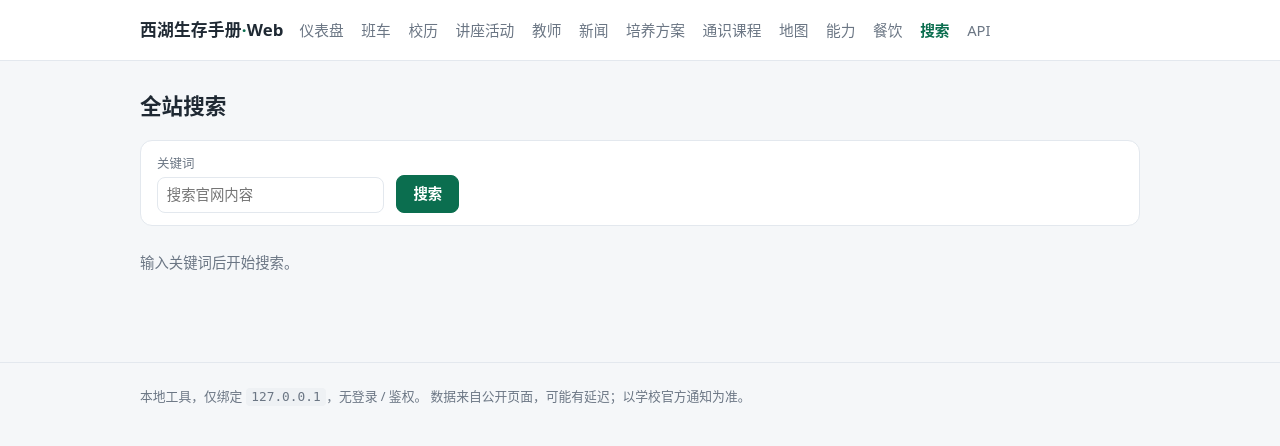
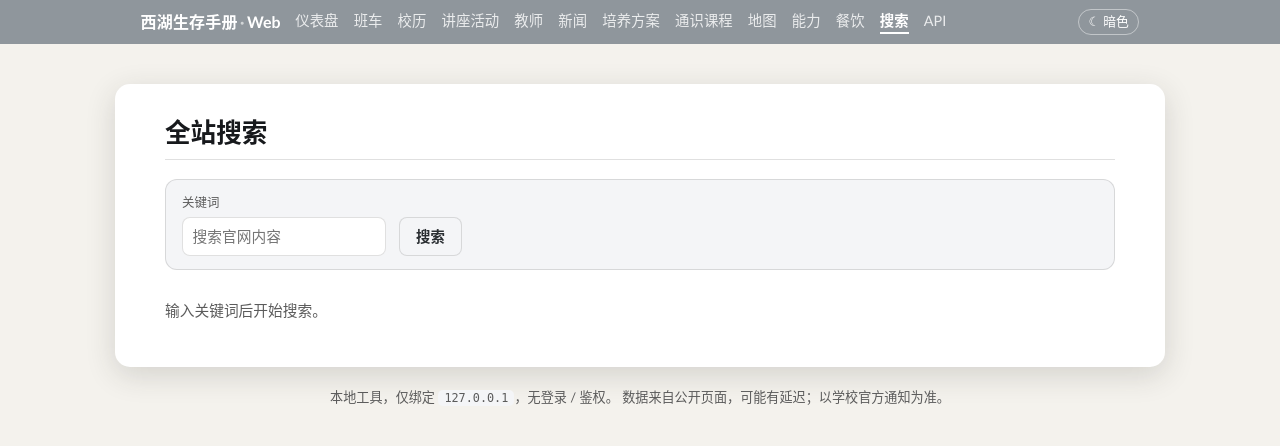
Before and after one commit to yizhang-dream/westlake_survival, a Flask app: page /search in a window 1280 px wide. Shown: the top 446 px of the page. Run offline with Flask 3, Linux system fonts and the light colour scheme.

Commit message:
style(webui): 按 xiuyuliang.cn 学术主页风格重做外壳
参考页（修宇亮主页）的设计要点落地为共享外壳：
- 暖纸底 #f4f2ed + 白色内容卡（1050px、15px 圆角、柔和阴影）
- 标题带下边框、正文 muted、链接蓝 #1465a8、悬停下划线偏移 3px
- 顶部窄灰导航带（navbar-bg/navbar-text），活动项下划线
- 明暗双主题：<head> 内联防闪白 + cookies/localStorage 记忆 + 右上切换按钮
- 长列表改细线分隔（.cap-item），按钮改中性色，避免灰卡堆叠
- 移动端：导航单行横向滚动，卡片边距收紧
- e2e 增一例：7 个页面共用新外壳（主题切换/内容卡/暖纸令牌）

```diff
--- a/src/westlake_survival/webui/templates/base.html
+++ b/src/westlake_survival/webui/templates/base.html
@@ -1,129 +1,194 @@
 <!doctype html>
-<html lang="zh-CN">
+<html lang="zh-CN" data-theme="light">
 <head>
 <meta charset="utf-8">
 <meta name="viewport" content="width=device-width, initial-scale=1">
 <title>{% block title %}西湖生存手册{% endblock %}</title>
+<script>
+  // 首帧前定主题，避免闪白。参考页同样在 <head> 内联设置。
+  (function () {
+    try {
+      var saved = localStorage.getItem('wl-theme');
+      var dark = saved ? saved === 'dark'
+        : window.matchMedia('(prefers-color-scheme: dark)').matches;
+      document.documentElement.dataset.theme = dark ? 'dark' : 'light';
+    } catch (e) { /* 隐私模式下忽略 */ }
+  })();
+</script>
 <style>
+  /* 设计参考：xiuyuliang.cn 的学术主页——暖纸底、白色内容卡、细边框、
+     衬线感标题、蓝色链接、克制阴影。变量名沿用模板既有约定（--card 等）。 */
   :root {
-    --bg: #f5f7f9;
+    color-scheme: light;
+    --bg: #f4f2ed;
     --card: #ffffff;
-    --ink: #1f2933;
-    --muted: #6b7684;
-    --line: #e3e8ee;
-    --accent: #0b6e4f;
-    --accent-soft: #e6f2ee;
-    --warn: #b45309;
-    --warn-soft: #fdf3e3;
-    --radius: 12px;
+    --surface-2: #f4f5f7;
+    --ink: #2b2f33;
+    --heading: #17191c;
+    --muted: #5b5b5b;
+    --line: rgba(40, 40, 40, 0.14);
+    --link: #1465a8;
+    --accent: #a52a2a;
+    --accent-soft: #dde8fc;
+    --warn: #8a6417;
+    --warn-soft: #faf3cf;
+    --shadow: rgba(45, 42, 38, 0.16);
+    --navbar-bg: #8f969c;
+    --navbar-text: #ffffff;
+    --radius: 15px;
+  }
+  [data-theme="dark"] {
+    color-scheme: dark;
+    --bg: #101214;
+    --card: #1b1e23;
+    --surface-2: #24272d;
+    --ink: #d8d5cf;
+    --heading: #edeae4;
+    --muted: #a09b93;
+    --line: rgba(255, 255, 255, 0.14);
+    --link: #7db5e8;
+    --accent: #de9572;
+    --accent-soft: #2c3850;
+    --warn: #e2b13c;
+    --warn-soft: #423a1d;
+    --shadow: rgba(0, 0, 0, 0.5);
+    --navbar-bg: #22262b;
+    --navbar-text: #e8e6e1;
   }
   * { box-sizing: border-box; }
   body {
     margin: 0;
     background: var(--bg);
     color: var(--ink);
-    font-family: system-ui, -apple-system, "Segoe UI", "PingFang SC",
+    font-family: Optima, "Segoe UI", system-ui, -apple-system, "PingFang SC",
       "Microsoft YaHei", "Noto Sans CJK SC", sans-serif;
-    line-height: 1.55;
-    font-size: 15px;
+    font-size: 16px;
+    line-height: 1.62;
   }
-  a { color: var(--accent); text-decoration: none; }
-  a:hover { text-decoration: underline; }
-  header.topbar {
-    background: var(--card);
-    border-bottom: 1px solid var(--line);
+  a { color: var(--link); text-decoration: none; }
+  a:hover { text-decoration: underline; text-underline-offset: 3px; }
+
+  /* 顶部导航：窄灰带，白字，与参考页一致 */
+  header.topbar { background: var(--navbar-bg); color: var(--navbar-text); }
+  .topbar .wrap {
+    max-width: 1050px; margin: 0 auto; padding: .55rem 1.6rem;
+    display: flex; flex-wrap: wrap; align-items: center; gap: .9rem;
   }
-  .wrap { max-width: 1040px; margin: 0 auto; padding: 0 1.25rem; }
-  .topbar .wrap {
-    display: flex; flex-wrap: wrap; align-items: center; gap: 1rem;
-    height: 60px;
+  .brand { font-weight: 700; letter-spacing: .01em; color: var(--navbar-text); }
+  .brand .dot { opacity: .6; padding: 0 .15rem; }
+  nav.main { display: flex; flex-wrap: wrap; gap: .95rem; flex: 1; }
+  nav.main a { color: var(--navbar-text); opacity: .82; font-size: .9rem; }
+  nav.main a:hover { opacity: 1; text-decoration: none; border-bottom: 1px solid currentColor; }
+  nav.main a.active { opacity: 1; font-weight: 600; border-bottom: 2px solid currentColor; }
+  #themeToggle {
+    font: inherit; font-size: .8rem; cursor: pointer; color: var(--navbar-text);
+    background: transparent; border: 1px solid rgba(255, 255, 255, .45);
+    border-radius: 999px; padding: .1rem .6rem;
   }
-  .brand { font-weight: 700; font-size: 1.05rem; letter-spacing: .01em; }
-  .brand .dot { color: var(--accent); }
-  nav.main { display: flex; gap: 1.1rem; }
-  nav.main a { color: var(--muted); font-size: .92rem; }
-  nav.main a.active { color: var(--accent); font-weight: 600; }
-  main { padding: 1.75rem 0 3rem; }
-  h1.page { font-size: 1.35rem; margin: 0 0 1.1rem; }
+
+  /* 内容卡：暖纸底上的一张白纸 */
+  main { padding: 20px 0 0; }
+  .wrap.sheet {
+    max-width: 1050px; margin: 20px auto; padding: 25px 50px 35px;
+    background: var(--card); border-radius: var(--radius);
+    box-shadow: 0 8px 30px var(--shadow);
+  }
+  h1.page {
+    font-size: 1.6rem; margin: .2rem 0 1.2rem; color: var(--heading);
+    padding-bottom: 6px; border-bottom: 1px solid var(--line); font-weight: 700;
+  }
   h2.section {
-    font-size: 1rem; margin: 1.75rem 0 .75rem; color: var(--muted);
-    font-weight: 600; letter-spacing: .02em;
+    font-size: 1.18rem; margin: 1.9rem 0 .8rem; color: var(--heading);
+    font-weight: 700;
   }
+  h3.section { font-size: 1.02rem; margin: 1.3rem 0 .5rem; color: var(--heading); }
+  p { color: var(--muted); }
   .grid { display: grid; gap: .9rem; }
   .grid.cols-4 { grid-template-columns: repeat(auto-fill, minmax(210px, 1fr)); }
   .grid.cols-2 { grid-template-columns: repeat(auto-fill, minmax(320px, 1fr)); }
   .card {
-    background: var(--card); border: 1px solid var(--line);
-    border-radius: var(--radius); padding: 1rem 1.1rem;
+    background: var(--surface-2); border: 1px solid var(--line);
+    border-radius: 12px; padding: 1rem 1.1rem;
   }
-  .card .label {
-    font-size: .78rem; color: var(--muted); text-transform: none;
-    letter-spacing: .03em;
-  }
-  .card .value { font-size: 1.35rem; font-weight: 650; margin-top: .25rem; }
+  .card .label { font-size: .78rem; color: var(--muted); letter-spacing: .02em; }
+  .card .value { font-size: 1.35rem; font-weight: 650; margin-top: .25rem; color: var(--heading); }
   .card .value.small { font-size: 1rem; font-weight: 500; }
   .card.hero .value { font-size: 2.1rem; }
   .muted { color: var(--muted); }
-  .dim { color: #a7b0ba; }
+  .dim { color: var(--muted); opacity: .72; }
+
+  /* 表格：细横线，去掉外框感 */
   table.data {
-    width: 100%; border-collapse: collapse; background: var(--card);
-    border: 1px solid var(--line); border-radius: var(--radius);
-    overflow: hidden; font-size: .9rem;
+    width: 100%; border-collapse: collapse; background: transparent;
+    font-size: .92rem; margin: .3rem 0 .6rem;
   }
   table.data th, table.data td {
-    text-align: left; padding: .5rem .7rem; border-bottom: 1px solid var(--line);
+    text-align: left; padding: .55rem .6rem; border-bottom: 1px solid var(--line);
     vertical-align: top;
   }
-  table.data th { color: var(--muted); font-weight: 600; background: #fafbfc; }
+  table.data th {
+    color: var(--muted); font-weight: 600; font-size: .82rem;
+    text-transform: uppercase; letter-spacing: .04em;
+  }
   table.data tr:last-child td { border-bottom: none; }
+  table.data tbody tr:hover { background: var(--surface-2); }
   table.data td.time { font-variant-numeric: tabular-nums; white-space: nowrap; }
   table.data td.time.hl { color: var(--accent); font-weight: 650; }
+
   .chip {
-    display: inline-block; padding: .12rem .55rem; border-radius: 999px;
-    background: var(--accent-soft); color: var(--accent); font-size: .78rem;
+    display: inline-block; padding: .1rem .55rem; border-radius: 999px;
+    background: var(--accent-soft); color: var(--link); font-size: .78rem;
     font-weight: 600;
   }
   .chip.warn { background: var(--warn-soft); color: var(--warn); }
   .note {
-    background: var(--warn-soft); color: var(--warn); border: 1px solid #f4dfbc;
-    border-radius: var(--radius); padding: .7rem .9rem; font-size: .88rem;
-    margin-bottom: 1rem;
+    background: var(--warn-soft); color: var(--warn); border: 1px solid var(--line);
+    border-radius: 12px; padding: .75rem 1rem; font-size: .9rem; margin-bottom: 1.1rem;
   }
-  .progress {
-    background: #e9edf1; border-radius: 999px; height: 10px; overflow: hidden;
-    margin-top: .5rem;
-  }
-  .progress > span {
-    display: block; height: 100%; background: var(--accent); border-radius: 999px;
-  }
+  .progress { background: var(--surface-2); border-radius: 999px; height: 10px; overflow: hidden; margin-top: .5rem; }
+  .progress > span { display: block; height: 100%; background: var(--accent); border-radius: 999px; }
   .kv { display: flex; flex-wrap: wrap; gap: 1.5rem; }
   .kv > div { min-width: 8rem; }
-  .empty { color: var(--muted); font-size: .9rem; padding: .5rem 0; }
+  .empty { color: var(--muted); font-size: .92rem; padding: .6rem 0; }
+
   form.filter {
     display: flex; flex-wrap: wrap; align-items: flex-end; gap: .8rem;
-    background: var(--card); border: 1px solid var(--line);
-    border-radius: var(--radius); padding: .8rem 1rem; margin-bottom: 1.1rem;
+    background: var(--surface-2); border: 1px solid var(--line);
+    border-radius: 12px; padding: .8rem 1rem; margin-bottom: 1.2rem;
   }
-  form.filter label {
-    display: flex; flex-direction: column; gap: .25rem;
-    font-size: .78rem; color: var(--muted);
+  form.filter label { display: flex; flex-direction: column; gap: .25rem; font-size: .78rem; color: var(--muted); }
+  form.filter select, form.filter input, input[type="search"] {
+    font: inherit; font-size: .92rem; color: var(--ink); background: var(--card);
+    border: 1px solid var(--line); border-radius: 8px; padding: .4rem .6rem; min-width: 12rem;
   }
-  form.filter select, form.filter input {
-    font: inherit; font-size: .9rem; color: var(--ink); background: #fff;
-    border: 1px solid var(--line); border-radius: 8px; padding: .35rem .55rem;
-    min-width: 12rem;
-  }
-  form.filter button {
+  form.filter button, button {
     font: inherit; font-size: .9rem; font-weight: 600; cursor: pointer;
-    color: #fff; background: var(--accent); border: 1px solid var(--accent);
+    color: var(--ink); background: var(--surface-2); border: 1px solid var(--line);
     border-radius: 8px; padding: .42rem 1rem;
   }
-  form.filter button:hover { background: #0a5e44; }
+  form.filter button:hover, button:hover { background: var(--accent-soft); border-color: var(--link); }
+  /* 长列表项：学术主页式的细线分隔，而不是一叠灰卡片 */
+  .cap-item {
+    background: transparent; border: none; border-bottom: 1px solid var(--line);
+    border-radius: 0; padding: .75rem .2rem;
+  }
+  .cap-item:last-child { border-bottom: none; }
   footer {
-    color: var(--muted); font-size: .8rem; padding: 1.5rem 0;
-    border-top: 1px solid var(--line); margin-top: 2rem;
+    max-width: 1050px; margin: 0 auto; padding: 0 1.6rem 2.4rem;
+    color: var(--muted); font-size: .82rem; text-align: center;
   }
-  code { background: #eef1f4; padding: .08rem .35rem; border-radius: 4px; }
+  code {
+    background: var(--surface-2); padding: .08rem .38rem; border-radius: 5px;
+    font-size: .9em;
+  }
+  hr { border: none; border-top: 2px dashed var(--line); margin: 1.6rem 0; }
+  @media (max-width: 720px) {
+    .wrap.sheet { padding: 20px 20px 28px; margin: 10px; }
+    .topbar .wrap { padding: .5rem 1rem; flex-direction: column; align-items: flex-start; gap: .3rem; }
+    nav.main { flex-wrap: nowrap; overflow-x: auto; width: 100%; gap: .8rem; padding-bottom: .15rem; }
+    nav.main a { white-space: nowrap; }
+    h1.page { font-size: 1.35rem; }
+  }
 </style>
 </head>
 <body>
@@ -146,18 +211,34 @@
       <a href="/search" class="{{ 'active' if here.startswith('/search') else '' }}">搜索</a>
       <a href="/api/context">API</a>
     </nav>
+    <button id="themeToggle" type="button" aria-label="切换明暗主题">☾ 暗色</button>
   </div>
 </header>
 <main>
-  <div class="wrap">
+  <div class="wrap sheet">
     {% block content %}{% endblock %}
   </div>
 </main>
 <footer>
-  <div class="wrap">
-    本地工具，仅绑定 <code>127.0.0.1</code>，无登录 / 鉴权。
-    数据来自公开页面，可能有延迟；以学校官方通知为准。
-  </div>
+  本地工具，仅绑定 <code>127.0.0.1</code>，无登录 / 鉴权。
+  数据来自公开页面，可能有延迟；以学校官方通知为准。
 </footer>
+<script>
+  (function () {
+    var root = document.documentElement;
+    var button = document.getElementById('themeToggle');
+    function paint() {
+      var dark = root.dataset.theme === 'dark';
+      button.textContent = dark ? '☀ 亮色' : '☾ 暗色';
+    }
+    button.addEventListener('click', function () {
+      var next = root.dataset.theme === 'dark' ? 'light' : 'dark';
+      root.dataset.theme = next;
+      try { localStorage.setItem('wl-theme', next); } catch (e) {}
+      paint();
+    });
+    paint();
+  })();
+</script>
 </body>
 </html>
--- a/src/westlake_survival/webui/templates/capabilities.html
+++ b/src/westlake_survival/webui/templates/capabilities.html
@@ -20,7 +20,7 @@
 <section class="cap-group" data-kind="{{ group.kind }}">
   <h2 class="section">{{ group.title }}（{{ group.rows | length }}）</h2>
   {% for row in group.rows %}
-  <div class="card cap-item" style="margin-bottom:.6rem">
+  <div class="card cap-item">
     <div style="display:flex;justify-content:space-between;gap:.8rem;align-items:baseline">
       <strong>{{ row.name }}</strong>
       {% if row.needs_auth %}
```
Also changed, not shown: skills/westlake-survival/SKILL.md (+3 -1 lines), src/test/capabilities/test_capabilities_e2e.py (+15 -0 lines).
